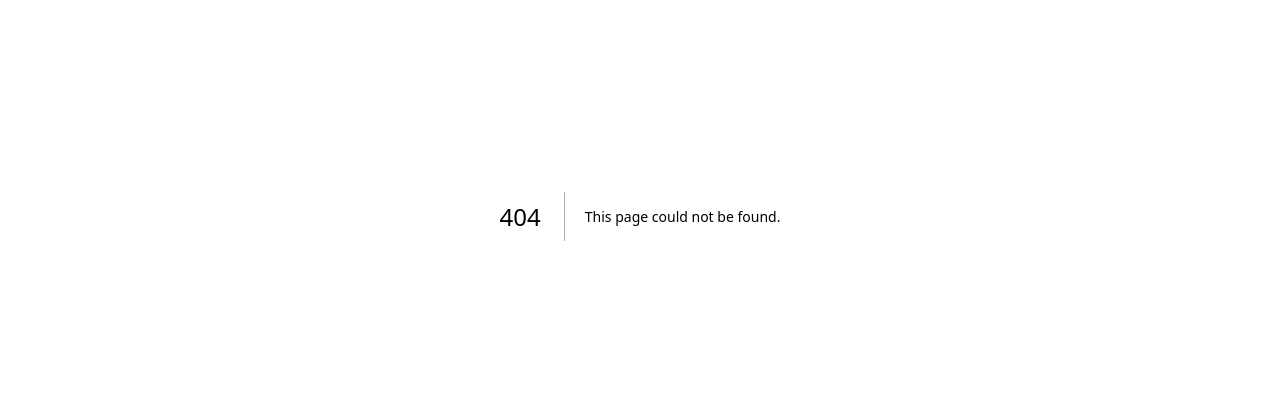
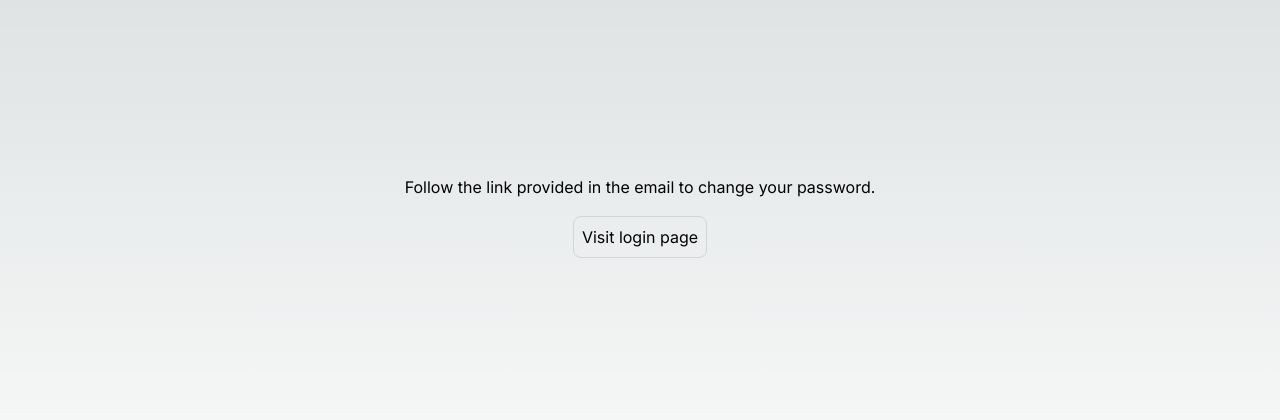
Before and after one commit to Adamwest023/NextjsTutorial, a Next.js app: page /checkemail in a window 1280 px wide. Before the commit this address had no page. Shown: the part 184-604 px from the top of the page. Built offline with nearby package versions, Linux system fonts and the light colour scheme.

Commit message:
finished forgot password logic with new password encryption

```diff
--- /dev/null
+++ b/src/app/checkemail/page.tsx
@@ -0,0 +1,23 @@
+"use client";
+
+import Link from "next/link";
+import { useRouter } from "next/navigation";
+
+export default function CheckEmailPage() {
+    const router = useRouter();
+
+    const onLogin = async () => {
+        const login = router.push("/login");
+
+    }
+
+    return (
+        <div className="flex flex-col items-center justify-center min-h-screen py-2">
+            <h1 className="py-4 center">Follow the link provided in the email to change your password.</h1>
+            <hr />
+            <button className="p-2 border border-gray-300 rounded-lg mb-4 focus:outline-none focus:border-gray-600" onClick={onLogin}>Visit login page</button>
+
+        </div>
+    )
+
+}
--- a/src/app/forgotpassword/page.tsx
+++ b/src/app/forgotpassword/page.tsx
@@ -20,10 +20,11 @@ export default function ForgotPassword() {
     const onReset = async () => {
         try {
             setLoading(true);
-            const response = await axios.post('/api/users/forgotpassword', user)
+            const response = await axios.post('/api/users/forgotpassword', user);
+
             console.log("reset successful", response.data);
             toast.success("Check your email");
-            // router.push("/login");
+            router.push("/checkemail");
         } catch (error: any) {
             console.log("email not valid!!", error.message);
             toast.success("Email not valid");
```
